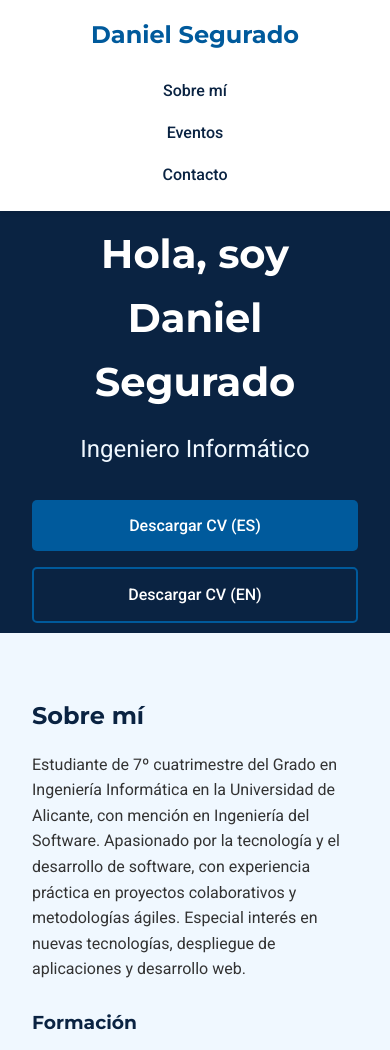
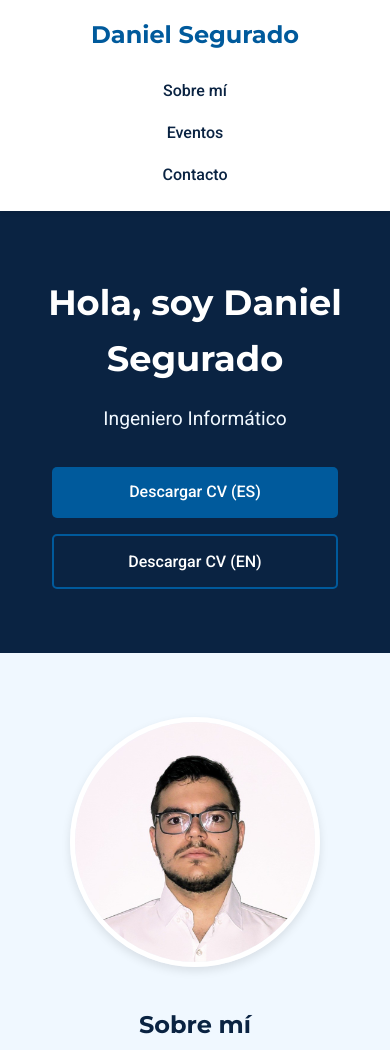
Before and after one commit to dsc46-ua/portfolio, a plain HTML site: page index.html in a window 390 px wide. Shown: the top 1050 px of the page. Drawn offline with Linux system fonts and the light colour scheme.

Commit message:
Cambios para version movil

```diff
--- a/style.css
+++ b/style.css
@@ -314,6 +314,10 @@ section {
 
 /* --- Media Queries para Responsividad --- */
 @media (max-width: 768px) {
+    .container {
+        padding: 0 1rem; /* Menos padding en los lados */
+    }
+
     .navbar {
         flex-direction: column;
         height: auto;
@@ -331,26 +335,50 @@ section {
         margin: 0.5rem 0;
     }
 
+    .hero {
+        height: auto; /* Altura automática para que el contenido quepa */
+        padding: 4rem 0;
+    }
+
     .hero h1 {
-        font-size: 2.5rem;
+        font-size: 2.2rem; /* Texto más pequeño */
+    }
+
+    .hero .subtitle {
+        font-size: 1.2rem;
     }
 
     .hero-buttons {
         flex-direction: column;
+        align-items: center;
+    }
+
+    .btn, .btn-outline {
+        width: 80%;
+        text-align: center;
     }
 
     .about-content {
         flex-direction: column;
         align-items: center;
+        gap: 2rem;
+        text-align: center;
     }
 
-    .profile-pic {
-        width: 200px;
-        height: 200px;
-        margin-top: 2rem;
+    .about-text {
+        order: 2; /* Pone el texto debajo de la imagen */
+    }
+
+    .about-image {
+        order: 1;
+    }
+
+    .skills-grid {
+        grid-template-columns: 1fr; /* Una sola columna */
+        gap: 2rem;
     }
 
     .projects-grid {
-        grid-template-columns: 1fr;
+        grid-template-columns: 1fr; /* Una sola columna */
     }
 }
```
